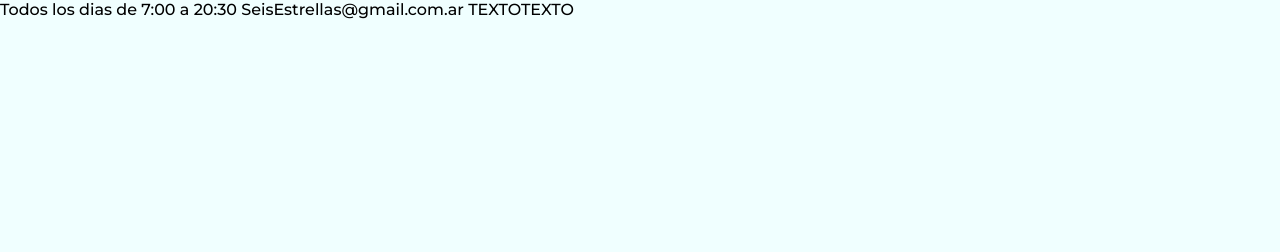
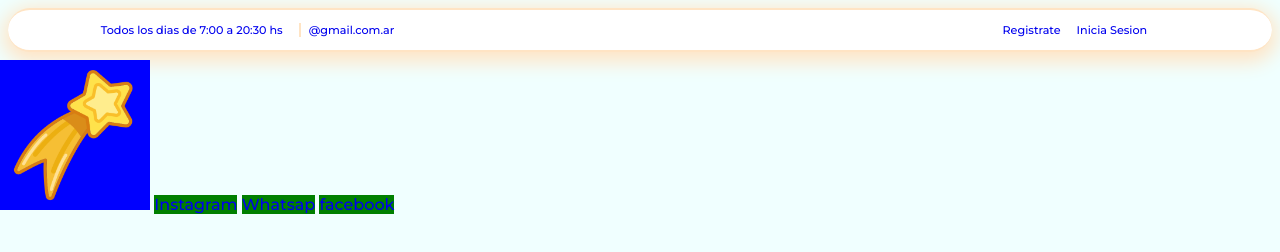
Before and after one commit to hectorjn29/hector.clase.repo, a plain HTML site: page index.html in a window 1280 px wide. Drawn offline with Linux system fonts and the light colour scheme.

Commit message:
se supone que se guardaron los cambios

```diff
--- a/index.html
+++ b/index.html
@@ -9,16 +9,23 @@
 </head>
 <body>
     <!-- creando encabezado de pagina -->
-    <header class="header">
-        <div class="head-top">
-            <ul>
-                <li1>Todos los dias de 7:00 a 20:30 </li1>
-                <li2>SeisEstrellas@gmail.com.ar</li2>
-                <li3>TEXTOTEXTO</li3>
+    <header id="header">
+
+        <div class="headerr-top" >
+            <ul class="header1" >
+                <li class="itemuno"><a href="#">Todos los dias de 7:00 a 20:30 hs</a></li>
+                <li class="item"><a href="#">@gmail.com.ar</a></li>
+            </ul>
+            <ul class="header2" >
+                <li class="item2"><a href="#">Registrate</a></li>
+                <li class="item2"><a href="#">Inicia Sesion</a></li>
             </ul>
         </div>
         <nav>
-
+            <img class="redes logo" src="imagenes/estrella.png" alt="estrella">
+            <a href="#" class="redes">Instagram</a>
+            <a href="#" class="redes">Whatsap</a>
+            <a href="#" class="redes">facebook</a>
         </nav>
     </header>
     <!-- cerrando encabezado de pagina -->
--- a/style.css
+++ b/style.css
@@ -13,6 +13,45 @@ body {
 /* utilizamos display flex para que el texto ocupe solo su propio espacio no el del contenedor
 block si queremos que ocupe todo
 para elementos sueltos display inline*/
-.head-top {
+
+.headerr-top {
+    margin: 0.5rem;
+    background-color: white ;
+    color: #333333cc;
+    font-size: 0.7rem;
+    padding-block: 0.8rem;
+    padding-inline: 0.8rem;
     display: flex;
+    justify-content: space-between;
+    border-bottom: 2px solid bisque;
+    border-top: 2px solid bisque;
+    border-radius: 30px;
+    box-shadow: 0px 5px 20px 5px bisque ;
+
 }
+
+.header1 {
+    display: flex;
+    justify-content: flex-end;
+    gap: 0.5rem;
+    padding-left: 5rem;
+
+}
+.header2 {
+    display: flex;
+    justify-content: start;
+    gap: 1rem;
+    padding-right: 7rem ;
+}
+.itemuno {
+    border-right: 2px solid bisque  ;
+    padding-right: 1rem;
+}
+
+.redes {
+    background-color: green;
+}
+.logo {
+    width: 150px;
+    background-color: blue;
+}
```
Also changed, not shown: fonts.css (line endings or trailing spaces).
